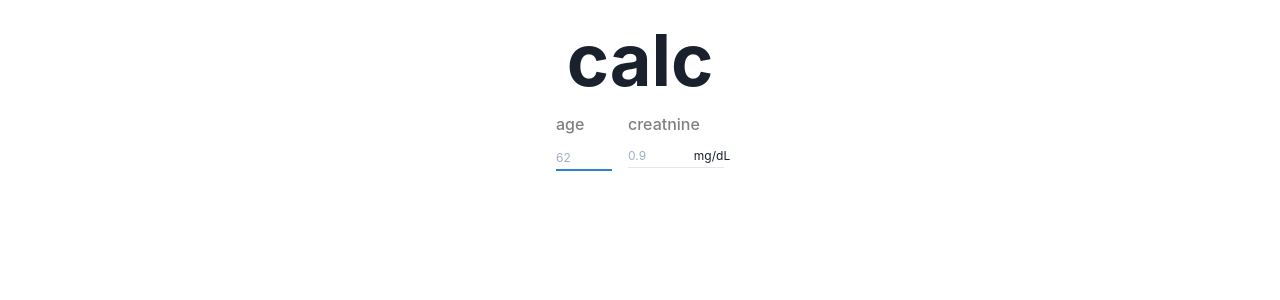
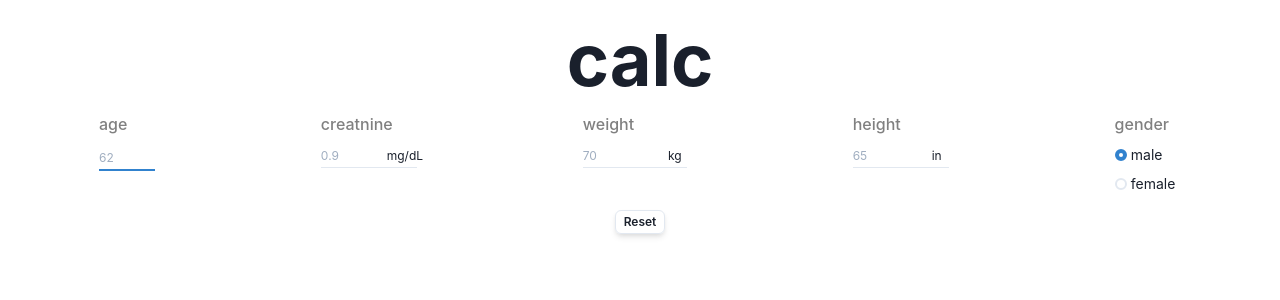
Before and after one commit to hjaber/vanco, a Next.js app: page / in a window 1280 px wide. Shown: the top 300 px of the page. Built offline with nearby package versions, Linux system fonts and the light colour scheme.

Commit message:
added inputs for patient demographics connected to state

```diff
--- a/components/home.js
+++ b/components/home.js
@@ -1,10 +1,36 @@
-import { Flex } from "@chakra-ui/react";
-import PtDemo from "@/components/ptDemo";
+import { useState } from "react";
+import { Box, Button, Flex } from "@chakra-ui/react";
+import PtDemo from "@/components/ptDemo/index";
 
 export default function Home() {
+  const [pt, setPt] = useState({
+    gender: "male",
+    loading: false,
+  });
+  console.log(pt);
+
+  const handleChange = (name, value) => {
+    setPt({ ...pt, [name]: value });
+  };
   return (
-    <Flex direction="column" gap="1em">
-      <PtDemo />
-    </Flex>
+    <Box>
+      <form autoComplete="off">
+        <Flex direction="column" gap="1em">
+          <PtDemo handleChange={handleChange} pt={pt} setPt={setPt} />
+          <Button
+            variant="outline"
+            size="xs"
+            type="reset"
+            onClick={() => {
+              setPt({ icu: false, gender: "male", loading: false });
+            }}
+            boxShadow="md"
+            m="auto"
+          >
+            Reset
+          </Button>
+        </Flex>
+      </form>
+    </Box>
   );
 }
--- a/components/ptDemo.js
+++ /dev/null
@@ -1,72 +0,0 @@
-import {
-  Box,
-  Flex,
-  FormControl,
-  FormLabel,
-  FormErrorMessage,
-  Input,
-  InputGroup,
-  InputRightElement,
-  FormHelperText,
-} from "@chakra-ui/react";
-
-export default function PtDemo() {
-  return (
-    <Flex gap="1em" justifyContent="center">
-      <Box>
-        <FormControl>
-          <FormLabel htmlFor="age" color="gray">
-            age
-          </FormLabel>
-          <Input
-            // onChange={(e) => {
-            //   handleChange(e.target.name, e.target.valueAsNumber);
-            // }}
-            id="age"
-            name="age"
-            type="number"
-            placeholder="62"
-            size="xs"
-            min="2"
-            max="120"
-            variant="flushed"
-            autoFocus
-            //isInvalid={age < 2 || age > 120}
-          />
-          <FormErrorMessage>Error Detected</FormErrorMessage>
-        </FormControl>
-      </Box>
-
-      <Box>
-        <FormControl>
-          <FormLabel htmlFor="scr" color="gray">
-            creatnine
-          </FormLabel>
-          <InputGroup size="xs">
-            <Input
-              // onChange={(e) => {
-              //   const correctedScr = convScr(e.target.valueAsNumber);
-              //   handleChange(e.target.name, correctedScr);
-              // }}
-              type="number"
-              step="0.01"
-              min="0.01"
-              max="20"
-              id="scr"
-              name="scr"
-              placeholder="0.9"
-              variant="flushed"
-              // isInvalid={scr < 0.01 || scr > 20}
-            />
-            <InputRightElement pointerEvents="none" children={"mg/dL"} />
-          </InputGroup>
-          {/* {ageFactor && (
-            <FormHelperText fontSize="0.7em">
-              consider rounding up
-            </FormHelperText>
-          )} */}
-        </FormControl>
-      </Box>
-    </Flex>
-  );
-}
--- /dev/null
+++ b/components/ptDemo/age.js
@@ -0,0 +1,34 @@
+import {
+  Box,
+  FormControl,
+  FormLabel,
+  FormErrorMessage,
+  Input,
+} from "@chakra-ui/react";
+
+export default function Age({ age, handleChange }) {
+  return (
+    <Box>
+      <FormControl isInvalid={age < 2 || age > 120}>
+        <FormLabel htmlFor="age" color="gray">
+          age
+        </FormLabel>
+        <Input
+          onChange={(e) => {
+            handleChange(e.target.name, e.target.valueAsNumber);
+          }}
+          id="age"
+          name="age"
+          type="number"
+          placeholder="62"
+          size="xs"
+          min="2"
+          max="120"
+          variant="flushed"
+          autoFocus
+        />
+        <FormErrorMessage>confirm age</FormErrorMessage>
+      </FormControl>
+    </Box>
+  );
+}
--- /dev/null
+++ b/components/ptDemo/creatinine.js
@@ -0,0 +1,45 @@
+import {
+  Box,
+  FormControl,
+  FormLabel,
+  FormErrorMessage,
+  FormHelperText,
+  Input,
+  InputGroup,
+  InputRightElement,
+} from "@chakra-ui/react";
+import { convScr } from "@/lib/helper";
+
+export default function Creatinine({ age, handleChange, scr }) {
+  const ageFactor = age > 64 && scr < 0.9297;
+  return (
+    <Box>
+      <FormControl isInvalid={scr < 0.01 || scr > 20}>
+        <FormLabel htmlFor="scr" color="gray">
+          creatnine
+        </FormLabel>
+        <InputGroup size="xs">
+          <Input
+            onChange={(e) => {
+              const correctedScr = convScr(e.target.valueAsNumber);
+              handleChange(e.target.name, correctedScr);
+            }}
+            type="number"
+            step="0.01"
+            min="0.01"
+            max="20"
+            id="scr"
+            name="scr"
+            placeholder="0.9"
+            variant="flushed"
+          />
+          <InputRightElement>mg/dL</InputRightElement>
+        </InputGroup>
+        {ageFactor && (
+          <FormHelperText fontSize="0.7em">consider rounding up</FormHelperText>
+        )}
+        <FormErrorMessage>confirm SCr</FormErrorMessage>
+      </FormControl>
+    </Box>
+  );
+}
--- /dev/null
+++ b/components/ptDemo/gender.js
@@ -0,0 +1,39 @@
+import {
+  Box,
+  Flex,
+  FormControl,
+  FormLabel,
+  Radio,
+  RadioGroup,
+} from "@chakra-ui/react";
+
+export default function Gender({ handleChange, gender }) {
+  return (
+    <Box>
+      <FormControl id="gender" name="gender">
+        <FormLabel htmlFor="gender" color="gray">
+          gender
+        </FormLabel>
+        <RadioGroup
+          name="gender"
+          //chakra Radiogroup does not contain full event object, Radio does
+          onChange={(e) => {
+            handleChange("gender", e);
+          }}
+          defaultValue="male"
+          size="sm"
+          value={gender}
+        >
+          <Flex direction={{ base: "row", md: "column" }} gap="0.5em">
+            <Radio value="male" spacing="0.3em">
+              male
+            </Radio>
+            <Radio value="female" spacing="0.3em">
+              female
+            </Radio>
+          </Flex>
+        </RadioGroup>
+      </FormControl>
+    </Box>
+  );
+}
--- /dev/null
+++ b/components/ptDemo/height.js
@@ -0,0 +1,38 @@
+import {
+  Box,
+  FormControl,
+  FormLabel,
+  FormErrorMessage,
+  Input,
+  InputGroup,
+  InputRightElement,
+} from "@chakra-ui/react";
+
+export default function Height({ handleChange, height }) {
+  return (
+    <Box>
+      <FormControl isInvalid={height < 50 || height > 96}>
+        <FormLabel htmlFor="height" color="gray">
+          height
+        </FormLabel>
+        <InputGroup size="xs">
+          <Input
+            type="number"
+            step="0.01"
+            id="height"
+            name="height"
+            onChange={(e) => {
+              handleChange(e.target.name, e.target.valueAsNumber);
+            }}
+            variant="flushed"
+            placeholder="65"
+            min="50"
+            max="96"
+          />
+          <InputRightElement>in</InputRightElement>
+        </InputGroup>
+        <FormErrorMessage>confirm height</FormErrorMessage>
+      </FormControl>
+    </Box>
+  );
+}
--- /dev/null
+++ b/components/ptDemo/index.js
@@ -0,0 +1,34 @@
+import { Flex } from "@chakra-ui/react";
+import Age from "@/components/ptDemo/age";
+import Creatinine from "@/components/ptDemo/creatinine";
+import Weight from "@/components/ptDemo/weight";
+import Height from "@/components/ptDemo/height";
+import Gender from "@/components/ptDemo/gender";
+
+export default function PatientInfo({ handleChange, pt, setPt }) {
+  return (
+    <Flex direction="column" gap="0.5em">
+      <Flex
+        gap="1em"
+        //direction={{ base: "column", md: "row" }}
+        flexWrap="wrap"
+        justifyContent="space-around"
+      >
+        <Age handleChange={handleChange} age={pt.age} />
+        <Creatinine handleChange={handleChange} scr={pt.scr} age={pt.age} />
+        <Weight
+          handleChange={handleChange}
+          weight={pt.weight}
+          state={pt}
+          setPt={setPt}
+        />
+        <Height handleChange={handleChange} height={pt.height} />
+        <Gender handleChange={handleChange} gender={pt.gender} />
+      </Flex>
+
+      {/* {state.weight > 20 && state.height > 50 && state.age > 10 && (
+        <DosingWeight {...{ setState, state }} />
+      )} */}
+    </Flex>
+  );
+}
--- /dev/null
+++ b/components/ptDemo/weight.js
@@ -0,0 +1,38 @@
+import {
+  Box,
+  FormControl,
+  FormErrorMessage,
+  FormLabel,
+  Input,
+  InputGroup,
+  InputRightElement,
+} from "@chakra-ui/react";
+
+export default function Weight({ handleChange, weight }) {
+  return (
+    <Box>
+      <FormControl isInvalid={weight < 20 || weight > 500}>
+        <FormLabel htmlFor="weight" color="gray">
+          weight
+        </FormLabel>
+        <InputGroup size="xs">
+          <Input
+            type="number"
+            step="0.01"
+            id="weight"
+            name="weight"
+            onChange={(e) => {
+              handleChange(e.target.name, e.target.valueAsNumber);
+            }}
+            variant="flushed"
+            placeholder="70"
+            min="20"
+            max="500"
+          />
+          <InputRightElement>kg</InputRightElement>
+        </InputGroup>
+        <FormErrorMessage>confirm weight</FormErrorMessage>
+      </FormControl>
+    </Box>
+  );
+}
--- a/lib/helper.js
+++ b/lib/helper.js
@@ -0,0 +1,10 @@
+//convert IDMS SCr to conventional SCr
+export const convScr = (num) => {
+  const correctedScr = num * 1.065 + 0.067;
+  const formattedScr = new Intl.NumberFormat("en-IN", {
+    minimumFractionDigits: 0,
+    maximumFractionDigits: 4,
+  }).format(correctedScr);
+  //convert string output back into number type
+  return Number(formattedScr);
+};
--- a/theme/darkMode.js
+++ b/theme/darkMode.js
@@ -1,4 +1,4 @@
 export const darkMode = {
-  initialColorMode: "dark",
-  useSystemColorMode: true,
+  initialColorMode: "light",
+  useSystemColorMode: false,
 };
```
